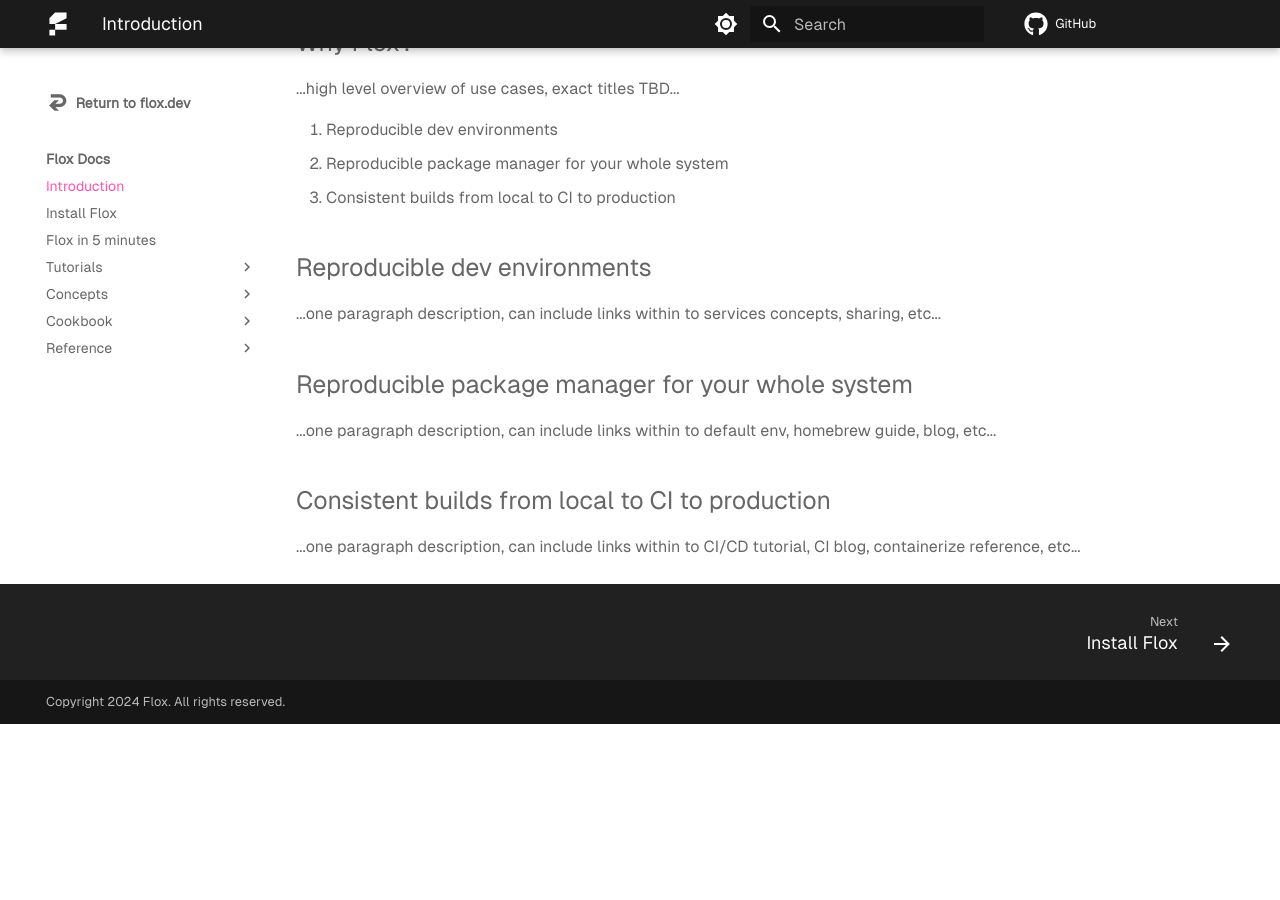
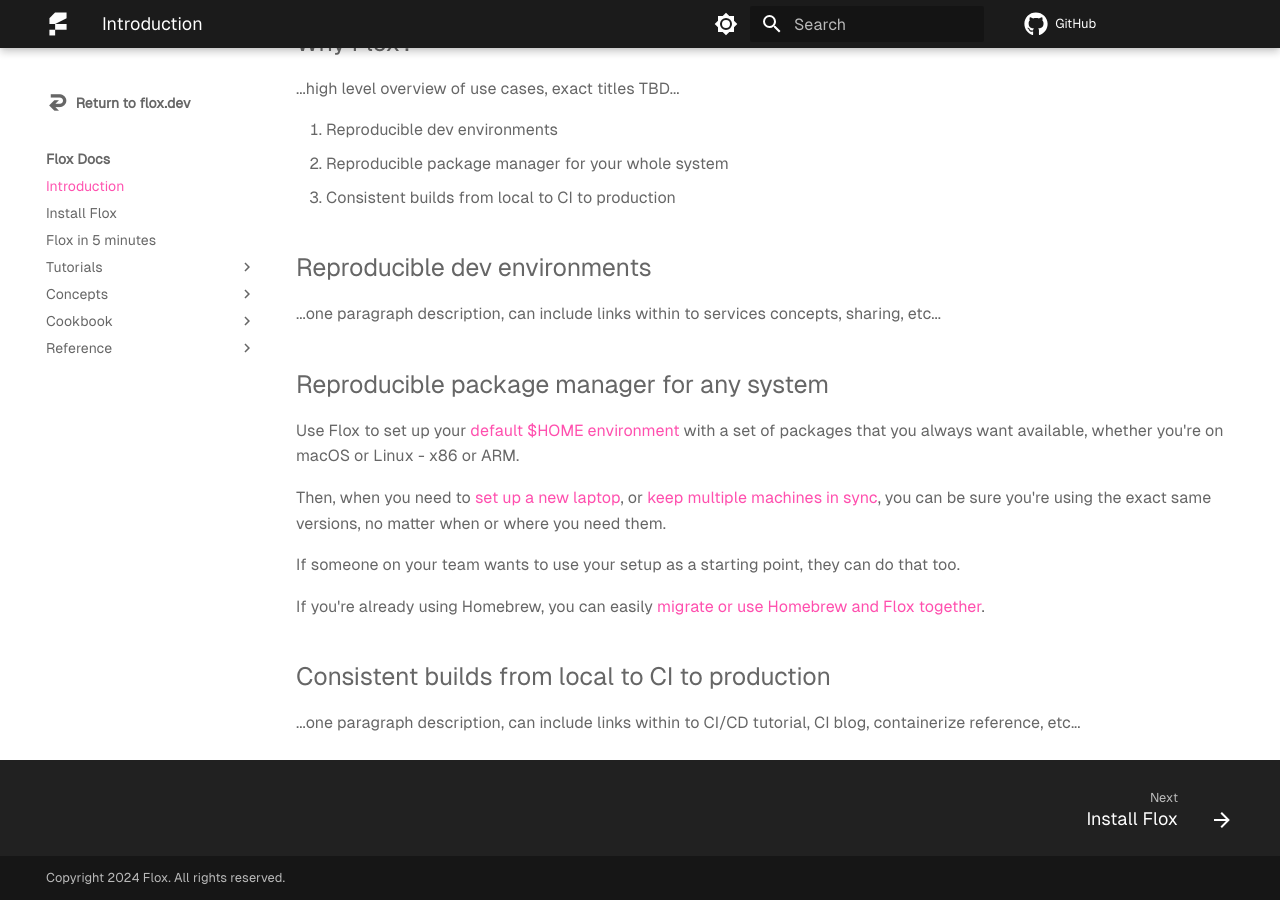
Before and after one commit to flox/floxdocs, an MkDocs documentation site: the page built from docs/index.md, in a window 1280 px wide and 900 px high, scrolled down 1297 px. Built offline with MkDocs 1.6.1 and Material for MkDocs 9.7.7, drawn with Linux system fonts in a browser that asks for light colours; plug-ins that fetch from the network failed and are left out; comment, search, counter and statistics services are not loaded; before the commit the page ends 2021 px from its top, so only the background shows below that.

Commit message:
Update reproducible package manager use case

```diff
--- a/docs/index.md
+++ b/docs/index.md
@@ -94,9 +94,20 @@
 
 ...one paragraph description, can include links within to services concepts, sharing, etc...
 
-## Reproducible package manager for your whole system
+## Reproducible package manager for any system
 
-...one paragraph description, can include links within to default env, homebrew guide, blog, etc...
+Use Flox to set up your [default $HOME environment](https://flox.dev/docs/tutorials/default-environment/) with a set of
+packages that you always want available, whether you're on macOS or Linux - x86 or ARM.
+
+Then, when you need to [set up a new laptop](https://flox.dev/blog/setting-up-a-new-laptop-made-easy-with-flox/
+), or [keep multiple machines in sync](https://flox.dev/docs/tutorials/sharing-environments/#always-using-the-same-environment-across-multiple-devices
+), you can be sure you're using the exact same versions, no matter when or where you need them.
+
+If someone on your team wants to use your setup as a starting point, they can do that too.
+
+If you're already using Homebrew, you can easily [migrate or use Homebrew and Flox together](https://flox.dev/docs/tutorials/migrations/homebrew/).
+
+
 
 ## Consistent builds from local to CI to production
 
```
